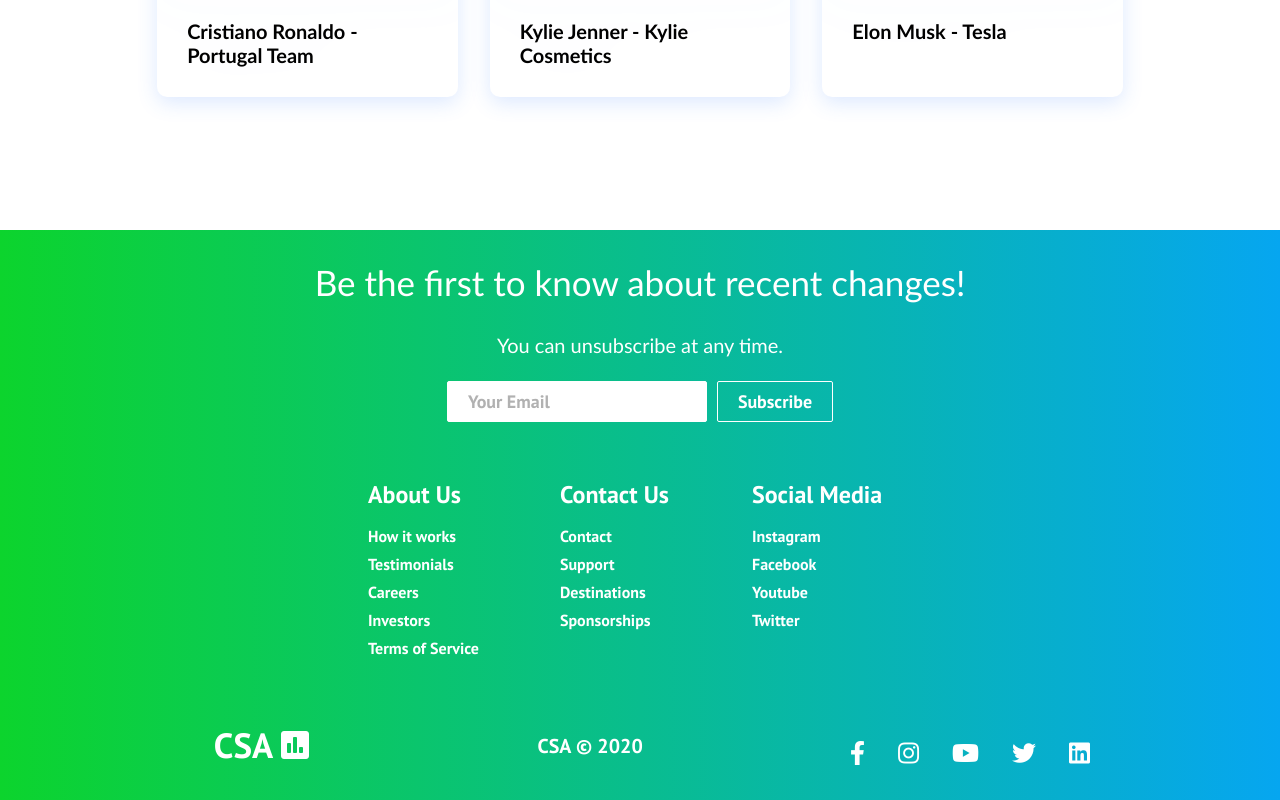
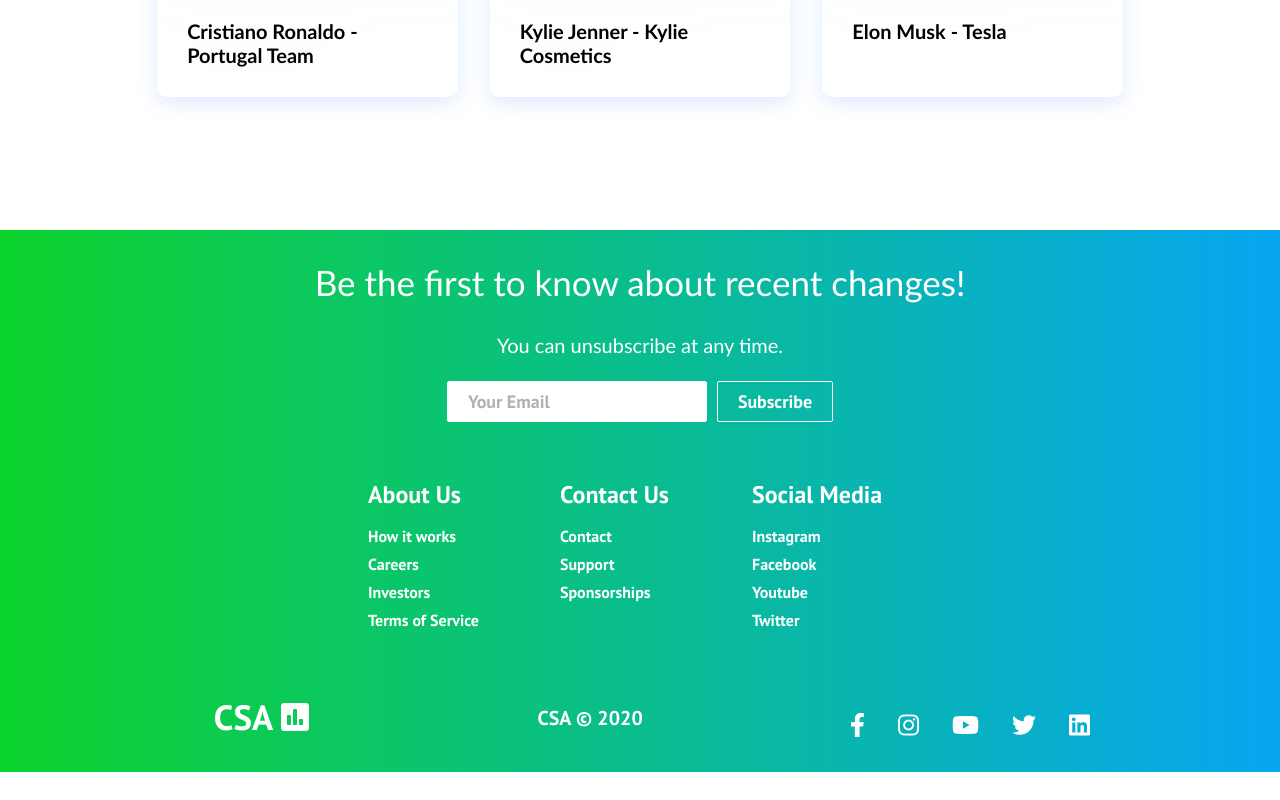
Before and after one commit to rosier101/Senior-Capstone-V2, a React (Create React App) app: page / in a window 1280 px wide. Shown: the part 1672-2472 px from the top of the page. After the commit the page ends 2444 px from the top, so only its background shows below. Built offline with nearby package versions, Linux system fonts and the light colour scheme.

Commit message:
edited footer

```diff
--- a/src/components/Footer.js
+++ b/src/components/Footer.js
@@ -30,7 +30,6 @@
           <div class='footer-link-items'>
             <h2>About Us</h2>
             <Link to='/sign-up'>How it works</Link>
-            <Link to='/'>Testimonials</Link>
             <Link to='/'>Careers</Link>
             <Link to='/'>Investors</Link>
             <Link to='/'>Terms of Service</Link>
@@ -39,7 +38,6 @@
             <h2>Contact Us</h2>
             <Link to='/'>Contact</Link>
             <Link to='/'>Support</Link>
-            <Link to='/'>Destinations</Link>
             <Link to='/'>Sponsorships</Link>
           </div>
         </div>
```
